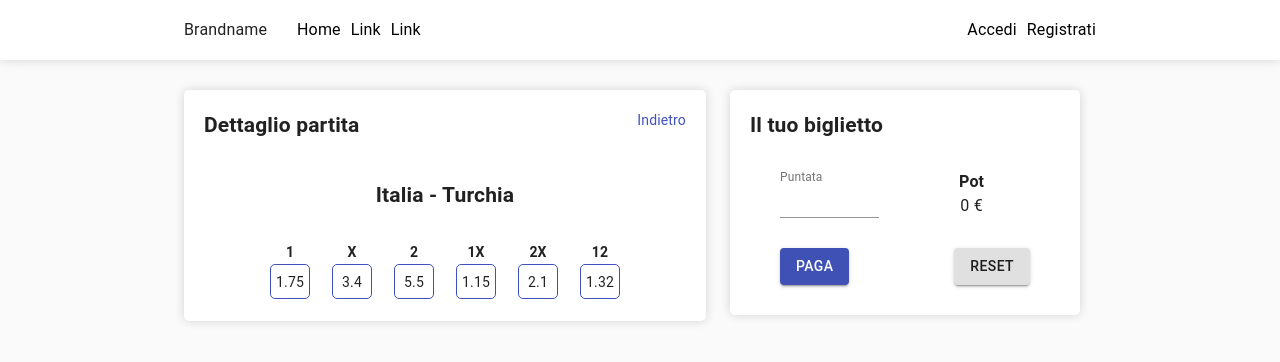
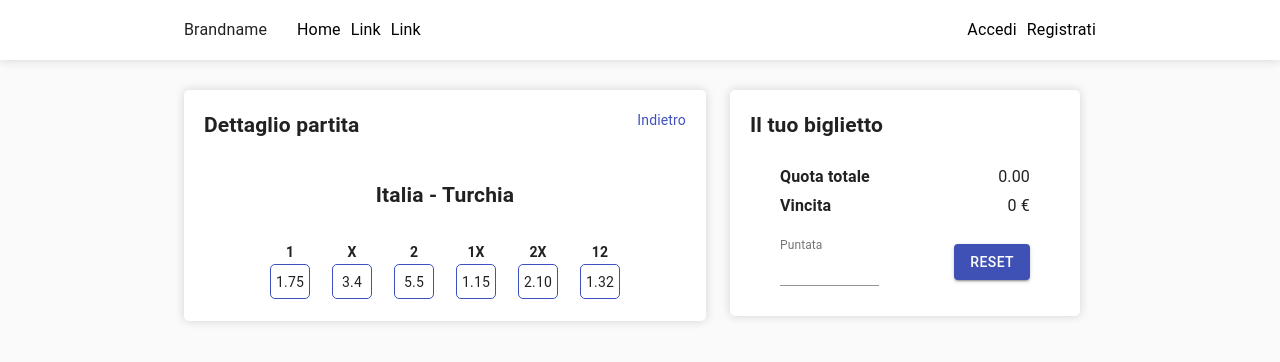
Before and after one commit to alessandro-lo-presti/bet-manager, a React (Create React App) app: page /1 in a window 1280 px wide. Shown: the top 362 px of the page. Built offline with nearby package versions, Linux system fonts and the light colour scheme.

Commit message:
fix bettingslip

```diff
--- a/src/components/bet-details/BetDetails.js
+++ b/src/components/bet-details/BetDetails.js
@@ -163,7 +163,7 @@ function BetDetails(props) {
                       }
                       onClick={() => setPlay(bet, index + 3)}
                     >
-                      {quota}
+                      {quota.toFixed(2)}
                     </span>
                   </td>
                 ))}
--- a/src/components/bet-list/BetList.js
+++ b/src/components/bet-list/BetList.js
@@ -145,7 +145,7 @@ function BetList(props) {
                   }
                   onClick={() => setPlay(bet, index)}
                 >
-                  {quota}
+                  {quota.toFixed(2)}
                 </span>
               ))}
             </div>
--- a/src/components/betting-slip/BettingSlip.js
+++ b/src/components/betting-slip/BettingSlip.js
@@ -14,7 +14,7 @@ import {
   setBillAction,
   clearBetAction,
 } from "../../redux/slices/bettingSlipSlice";
-import { useEffect } from "react";
+import { useEffect, useState } from "react";
 
 const useStyles = makeStyles((theme) => ({
   root: {
@@ -28,9 +28,8 @@ const useStyles = makeStyles((theme) => ({
     margin: "10px 0",
     padding: "0 30px",
   },
-  rowPot: {
-    margin: "20px 0",
-    padding: "0 30px",
+  rowPQ: {
+    marginTop: "5px",
   },
   rowList: {
     margin: "5px 0",
@@ -40,7 +39,7 @@ const useStyles = makeStyles((theme) => ({
     marginBottom: "10px",
   },
   pot: {
-    marginLeft: "80px",
+    width: "100px",
   },
   potText: {
     fontSize: "16px",
@@ -76,17 +75,19 @@ const mapDispatchToProps = (dispatch) => ({
 function BettingSlip(props) {
   const classes = useStyles();
   const { activeBet, pot, clearBet, setPot, setBill, clearAll } = props;
+  const [quotaTotale, setQuotaTotale] = useState(0);
 
   const potCalculation = () => {
+    let q_tot = activeBet.length === 0 ? 0 : 1;
     const newBill = parseInt(document.getElementById("puntata").value);
     setBill(newBill);
 
     let newPot = newBill;
     activeBet.forEach((element) => {
-      newPot *= element.quota;
+      q_tot *= element.quote[element.mult_index];
     });
-    newPot =
-      newPot === newBill || isNaN(newPot) ? 0 : Math.round(newPot * 100) / 100;
+    setQuotaTotale(q_tot.toFixed(2));
+    newPot = isNaN(newPot) ? 0 : Math.round(newPot * q_tot * 100) / 100;
     setPot(newPot);
   };
 
@@ -109,15 +110,40 @@ function BettingSlip(props) {
         >
           <p className={classes.bet_d}>{bet.descrizione}</p>
           <p className={classes.bet_q}>
-            {bet.type + ": " + bet.quote[bet.mult_index]}
+            {bet.type + ": " + bet.quote[bet.mult_index].toFixed(2)}
           </p>
           <i
-            className={"fas fa-minus " + classes.icon}
+            className={"fas fa-times " + classes.icon}
             onClick={() => clearBet(bet)}
           ></i>
         </Box>
       ))}
-      <Box className={classes.rowPot} display="flex" alignItems="center">
+      <Box className={classes.row}>
+        <Box
+          className={classes.rowPQ}
+          display="flex"
+          alignItems="center"
+          justifyContent="space-between"
+        >
+          <Typography className={classes.potText}>Quota totale</Typography>
+          <Typography>{quotaTotale}</Typography>
+        </Box>
+        <Box
+          className={classes.rowPQ}
+          display="flex"
+          alignItems="center"
+          justifyContent="space-between"
+        >
+          <Typography className={classes.potText}>Vincita</Typography>
+          <Typography>{pot} €</Typography>
+        </Box>
+      </Box>
+      <Box
+        className={classes.row}
+        display="flex"
+        justifyContent="space-between"
+        alignItems="center"
+      >
         <TextField
           id="puntata"
           label="Puntata"
@@ -128,21 +154,7 @@ function BettingSlip(props) {
             shrink: true,
           }}
         />
-        <Box className={classes.pot}>
-          <Typography className={classes.potText}>Pot</Typography>
-          <Typography className={classes.textCenter}>{pot} €</Typography>
-        </Box>
-      </Box>
-      <Box
-        className={classes.row}
-        display="flex"
-        justifyContent="space-between"
-        alignItems="center"
-      >
-        <Button variant="contained" color="primary">
-          Paga
-        </Button>
-        <Button variant="contained" onClick={() => clearAll()}>
+        <Button variant="contained" color="primary" onClick={() => clearAll()}>
           Reset
         </Button>
       </Box>
--- a/src/services/data/betlistdetails.json
+++ b/src/services/data/betlistdetails.json
@@ -4,7 +4,8 @@
         "descrizione": "Italia - Turchia",
         "betList": {
             "1X2": [1.75, 3.4, 5.5],
-            "DC": [1.15, 2.10, 1.32]
+            "DC": [1.15, 2.10, 1.32],
+            "UO 0.5": [1.90, 1.85]
         }
     },
     {
```
